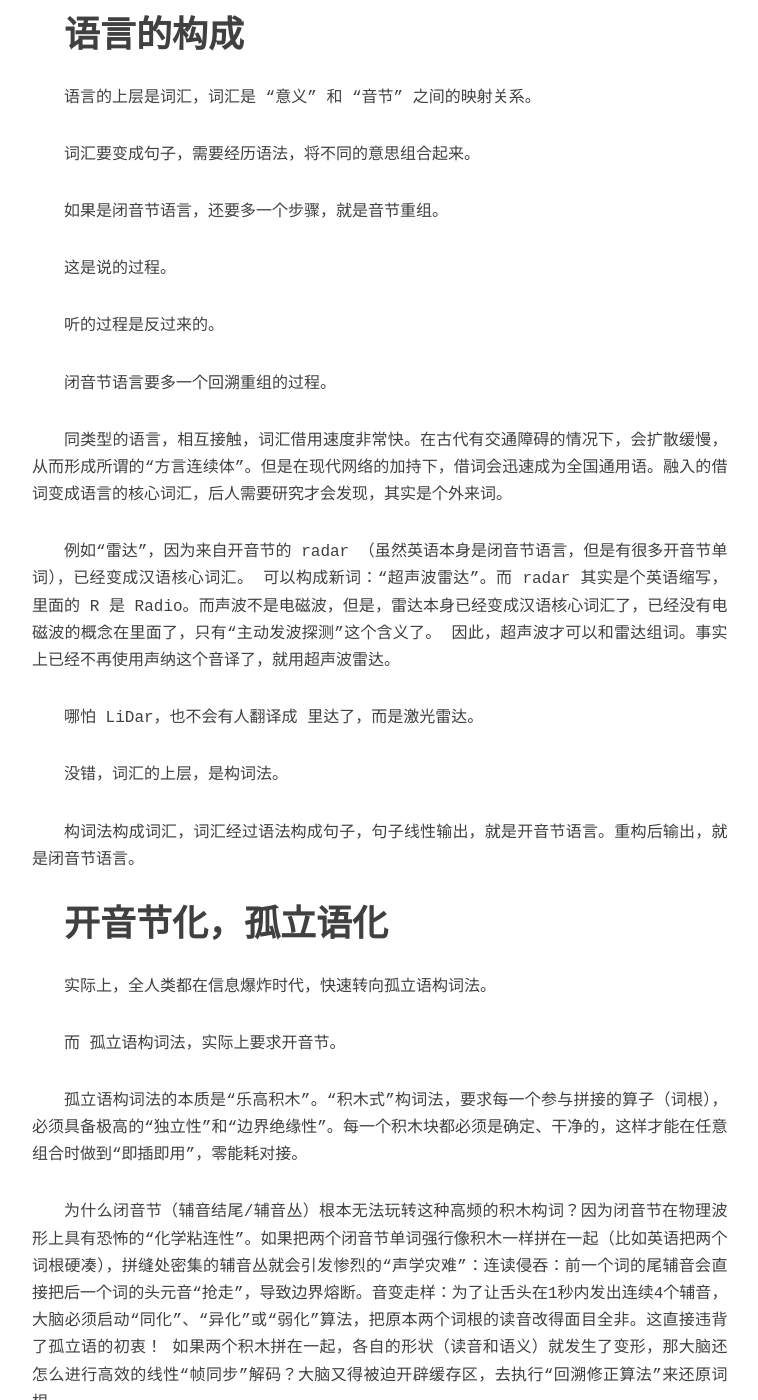
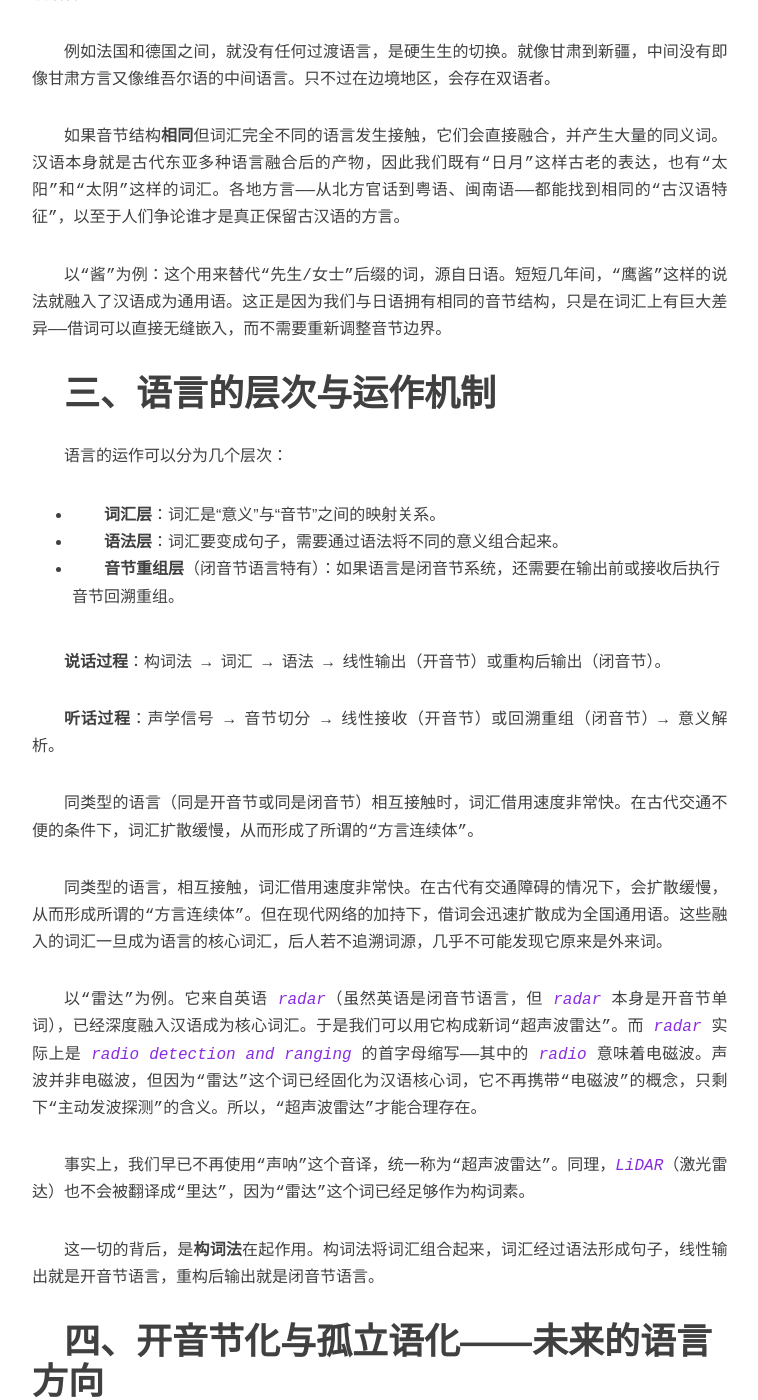
Before and after one commit to microcai/microcai.github.io, a Jekyll site: the page built from _posts/2026-07-30-new-lang-category.md, in a window 1280 px wide and 1400 px high, scrolled down 3747 px. Shown: the whole window, without its empty margins (239-997 px from the left). Built offline with Jekyll 4.4.1, drawn with Linux system fonts in a browser that asks for light colours; nearby versions of some CDN libraries; comment, search, counter and statistics services are not loaded; some of the changed text lies outside the part shown.

Commit message:
update by AI

```diff
--- a/_posts/2026-07-30-new-lang-category.md
+++ b/_posts/2026-07-30-new-lang-category.md
@@ -5,152 +5,145 @@ tags: [lang]
 ---
 
 
-旧的，基于地缘和人口迁徙划分的语系划分，已经失败了。
-我们要使用新的，基于脑科学的语系划分。
+旧有的语系分类，建立在血缘地缘和人口迁徙的假设之上。然而随着全球化和语言学研究的深入，这种分类法暴露出根本性的缺陷：它忽视了人类语言处理的核心机制——大脑的声学解码策略。
+
+因此，我们必须建立一种全新的语系分类体系：以音节结构和大脑解析方式为核心标准。
 
 且听我细细道来。
 
 
-# 音节结构和大脑的解析方式
+# 一、音节结构：大脑解码的起点
 
-人类说话，声音不是连续的，而是会被间隔隔开，形成一个一个音节。
+人类说话的声音并非连续流，而是被有节奏的间隔分割成一个个独立的音节。从声学物理的角度观察，每个音节的基本结构是统一的：以辅音（或半元音）起头，以元音或半元音收尾。单独一个元音或半元音，也完全可以自成音节。
 
-从听觉上看，每个音节的结构，都是以辅音开始，元音或者半元音结尾。
+然而，耳朵听到的，并不是真实的音节结构。大脑还需要根据语义进行二次拆分。
 
-因此，嘴巴到耳朵之间的音节结构，是全人类统一的，以辅音或者半元音开始，元音或半元音结尾。单独一个元音或者半元音也可以独立构成一个音节。
+以 **thank you** 为例。耳朵听到的，是 **"三 Q"** 这两个音节。但大脑需要将其拆分成 *thank* 和 *you* 两个独立的意义单位。
 
-但是，听到的音节，不是真正的音节。还需要进行拆分。
+按意义边界重新切分后，音节的结构就出现了分化——**开音节**与**闭音节**：
 
-拿 **thank you** 举例，听到的是 **三 Q** 两个音节。
-
-但是，需要进行拆分，拆分成  thank 和 U 两个。
-
-按意义进行拆分后的音节结构，就有了区别：
-
-开音节和闭音节。
-
-thank 这个音节，是 辅音 k 结尾的。
-
-因此， thank 是 闭音节。
-
-you 呢，是开音节。
+- *thank* 以辅音 **k** 收尾，是典型的**闭音节**（结尾封闭）。
+- *you* 以元音收尾，是典型的**开音节**（结尾开放）。
 
 
-有些语言，不允许 闭音节 的存在。例如 汉语，日语，意大利语。
-有些语言呢，大量存在闭音节的单词。例如 英语，德语，阿拉伯语，斯拉夫语。
+世界上有些语言根本不允许闭音节的存在。汉语、日语、意大利语就是典型：它们所有的音节都必须以元音或半元音收尾。
 
-但是呢，人的嘴巴是不能单独发辅音的。因为辅音的 “音”，其信息是编码在波形的“突变”里的。只有频率的突变，才能携带这个信息。
-而“突变”是不可持续的，本质上就是一个瞬间的事情。
-元音则是编码在波形的基率和泛音里。是一个持续的声音。
+而另一些语言则大量充斥闭音节单词。英语、德语、阿拉伯语和斯拉夫语就是代表。
 
-因此从嘴巴里出来的声音，必然是以元音结尾的。
+但这里有一个关键的物理事实：人的嘴巴无法单独发出纯辅音。因为辅音的声学信息，编码在声波的**突变**——频率的突变里。而“突变”本质上就是瞬态现象，不可持续，是一瞬间的事件。相反，元音的信息编码在声波的**基频和泛音**结构里，是一种可持续的声波。
 
-> 注：在我的语言学里，能持续发的音叫元音。或者说，不能单独发音的就是辅音。剩下的都是元音。可以和任意辅音搭配的，是纯元音。比如 a，可以搭配 ta fa ma la sa 等等等等。不能任意搭配的，就是半元音。比如 s。ts 是一个很自然的音节。但是 fs ks ls 不是。
+因此，从嘴巴发出的声音，必然是以元音（或半元音）收尾的。辅音丛可以出现在音节开头，但音节结尾必须是可发声的元音。
+
+> **补充说明**：在我的理论框架中，“能持续发声的就是元音”——那些只能短暂发出、不能持续发音的音就是辅音。其余不能归入纯粹辅音或元音的，也都是元音家族。能和任意辅音自由搭配的，称为**纯元音**（如 *a*，可组成 *ta*、*fa*、*ma*、*la*、*sa* 等）。不能任意搭配的，就称为**半元音**（如 *s*，*ts* 是很自然的音节，但 *fs*、*ks*、*ls* 就很不自然）。
+
+现在我们可以重新审视之前听到的 *thank you*（三 Q）这个例子。物理上，它被发成两个开音节（结尾都有元音），但在意义边界上，大脑把它切成了闭音节 *thank*（辅音 k 结尾）和开音节 *you*。
 
 
 
-大脑解析的意义边界，和嘴巴的发音边界对齐的，就是
+现在，我们可以基于**意义边界**与**发音边界**的关系，将语言划分为两大基本类型：
 
-开音节语言。
+- **开音节语言**：大脑解析的语义切分点，与嘴巴发声音节的物理边界完全对齐。
+- **闭音节语言**：大脑解析的语义切分点，与嘴巴发声音节的物理边界不一致。
 
-大脑解析的意义边界，和嘴巴的发音边界不一致的，就是 闭音节语言。
+这个定义看似简单，但它触及了人类语言处理的核心差异。
 
 
-闭音节语言由于意义边界，和嘴巴的发音边界不一致，不可避免的要进行音节的重组。
+闭音节语言之所以需要额外的处理，就是因为其语义切分点与发音物理边界不重合。这意味着大脑必须执行**音节回溯重组**。
 
-在开音节语言中，大脑的解码器是“帧同步”的：我听到一个音节（拍子），就直接映射一个意义。处理流程是线性的、确定的。
+让我们对比两种语言的解码机制：
 
-在闭音节语言中，大脑的解码器必须包含一个“回溯重组算法”：
+**开音节语言（如汉语）**——大脑的解码器是**帧同步**的：我听到一个音节（拍子），就直接映射一个独立的意义。整个处理流程是线性的、确定性的，就像流水线上的节拍器，一拍一个词。
 
-听到“te-napples”。
+**闭音节语言（如英语）**——大脑的解码器必须内置一套**回溯重组算法**：
 
-大脑判断：物理帧边界在“te”和“napples”之间。
+听到 *"te-napples"* 这个声学序列（物理帧边界在 *te* 和 *napples* 之间）。
 
-大脑查找上下文：已知“ten”是数词，“apples”是名词。
+1. 大脑判断：当前的物理帧切分位置似乎不对，需要调整。
+2. 大脑检索上下文：已知 *ten* 是数词，*apples* 是名词。
+3. 大脑执行重组：把 *n* 从后一个帧“夺回”，归还给前一个帧，最终还原为 *"ten apples"*。
 
-大脑执行重组命令：把“n”从后一个帧夺回，还给前一个帧，还原为“ten apples”。
+这种**“回溯—修正—重组”**的操作链，需要额外占用前额叶的工作记忆缓存，并完全不同于开音节语言的线性解码策略。两种解码策略之间，存在着本质的计算鸿沟。
 
-这种“回溯-修正-重组”的操作，需要额外占用前额叶的工作记忆缓存，并且在听觉解码上使用完全不同的策略。
+这两种截然不同的语音解码策略，会在人类发育的最早期就产生分野。
 
-两种完全不同的语音解码策略，会在婴儿时期分化 ——
-婴儿在出生时是“世界公民”，他们的大脑能区分全球所有语言的开、闭音节差异（包括日语里不存在的/r-l/，或英语里不存在的/e/）。
+刚出生的婴儿是真正的“世界公民”：他们的大脑能够区分全球所有语言的声学特征，包括日语中不存在的/r-l/对立、英语中不存在的/e/-/æ/对立、以及所有语言中开音节和闭音节的差异。
 
-但在6-12个月这个窗口期，大脑启动了一场“统计大清洗”：
+但在出生后的**6-12个月**关键窗口期，大脑启动了一场“统计大清洗”——基于所处的语言环境，对神经连接进行大规模修剪和强化。
 
-如果婴儿所处的环境是开音节解码系统（如普通话、意大利语），大脑会强化“边界绝缘、节拍等时”的神经元连接，同时修剪掉对“辅音丛猝发、连读侵吞”敏感的突触。
+- **如果婴儿身处开音节解码系统**（如普通话、意大利语）：大脑会强化“边界绝缘、节拍等时”的神经元连接，同时修剪掉那些专门处理“辅音丛猝发”和“连读侵吞”的突触。
+- **如果婴儿身处闭音节解码系统**（如英语、德语）：大脑则反向强化——对“复杂辅音拼合”和“元音弱化”的预测能力进行深度优化。
 
-如果婴儿所处的环境是闭音节解码系统（如英语、德语），大脑则反过来，强化对“复杂辅音拼合”和“元音弱化”的预测能力。
+结果：到12个月时，这两类婴儿的大脑已经各自装备了完全不同的**“声学特征提取器”**——一个天生擅长线性节拍解码，一个天生擅长复杂辅音重组。
 
-结果：到12个月大时，这两类婴儿的大脑，已经各自拥有了完全不同的“声学特征提取器”。
+如果在此之后（12个月后）再去学习另一类型解码策略的语言（比如开音节语言者突然学习闭音节语言），就不得不调用大脑的逻辑思维区域去“模拟”那种不同的处理方式。这相当于大模型中，成年后习得的第二语言只是被压缩到上下文里，而婴儿期内化的母语，则是深度写入到模型的权重本身。
 
-如果此时，再去学习不同类型的语言，则需要占用大脑的逻辑思维区域的能力去模拟。用大模型的情况类比，就是成年后学习的语言，是占用宝贵的上下文，婴儿期学习的语言，就是能力内化到模型权重自身。
+# 二、词汇借用与过渡区的形成
 
-# 词汇和过渡区
+当一片区域内的人群使用**同类型**的语言（同是开音节或同是闭音节），他们会大量互相借用词汇，并逐渐形成**过渡区**。过渡区内的人所说的话，会介于两种语言之间，呈现出渐变的效果。
 
-如果一片区域的人类，使用相同的闭音节语言或者开音节语言，则相互之间会互相借用对方的词汇。
+然而，当**闭音节语言**与**开音节语言**的人群混居时，情况截然不同——他们无法形成过渡区。即使互相借词，也会发生**强制转换**：
 
-并且形成过渡区。过渡区的人，说的话会介于2个语言之间。
+- 意大利语（开音节）借入 *film* 时，会强行添加一个元音结尾，变成 *filme*，使其符合开音节的要求。
+- 闭音节语言借入开音节语言词汇时，往往也需要进行类似的重构。
 
-如果 闭音节语言和开音节语言的人群混居，则无法形成过渡区。
+### 同类型语言间的渐变
 
-并且，相互借词的时候，会强行转换。
+以同样属于开音节语言的汉语各地方言为例，过渡是**连续的渐变**：从山东出发一路向西，山东话会逐渐过渡为河南话，再逐渐过渡为陕西话，在交界处的人，说话会同时具有山东话和河南话的特征。
 
-例如 film 被借到意大利语的时候，会强行添加元音结尾，变成 filme。
+但如果从甘肃继续向西进入新疆，情况就完全不同了——你**不会**发现介于甘肃话和维吾尔语之间的过渡语言，而是会立刻切换到一种完全不同的语言体系。这里只存在**双语者**，不存在过渡语言。
 
-而同样开音节的汉语，各地方言实际上是**渐变**的。 从山东开始一路向西，发现山东话会逐渐过渡为河南话，然后逐渐过渡为陕西话。在交界处的人，说话会听着即像山东话，又像河南话。
+### 音节结构不同 → 无过渡语言，仅有双语者
 
-继续向西，进入新疆，则会发现，并不存在介于甘肃话和维吾尔语之间的语言，会立即硬切换。
+当音节结构不同的两种语言接触时，结果不是过渡语言，而是**双语者**。只有在极长的历史时间尺度下，这些双语者群体才可能演化出一种新的混合语（类似“洋泾浜”的过程）。但这种新语言并不是过渡语言，它不会被任何一方认可为“听起来很像”自己的语言。
 
-音节结构不同的过渡带，会产生双语者，但不会产生过渡语言。
-
-这些双语者如果在时间足够长的情况下，可能会经历 “洋泾浜” 一样的过程演化出新的语言。
-
-但是这个新的语言，也不是过渡语言，并不会被双方认可为“听着很像”。
+以法语（闭音节）和德语（闭音节）为例，法国和德国之间没有任何过渡语言，语言切换是硬生生的。这与甘肃到新疆的语言切换模式完全一致——中间不存在介于甘肃方言和维吾尔语之间的过渡语言。
 
 例如法国和德国之间，就没有任何过渡语言，是硬生生的切换。就像甘肃到新疆，中间没有即像甘肃方言又像维吾尔语的中间语言。只不过在边境地区，会存在双语者。
 
-音节结构相同，但是词汇完全不同的语言，混居后，会直接融合。并产生大量的“同义词”。汉语本身就是古代东亚的语言融合后的结果。因此我们既有“日月”表示太阳和月亮，又有“太阳”和“太阴”这样的词汇。各地方言都能找到“古汉语的特征”。哪怕是 广东话语和闽南话这种和北方方言差异极大的，都能找到所谓的古汉语特征，争论谁才是古汉语。
+如果音节结构**相同**但词汇完全不同的语言发生接触，它们会直接融合，并产生大量的同义词。汉语本身就是古代东亚多种语言融合后的产物，因此我们既有“日月”这样古老的表达，也有“太阳”和“太阴”这样的词汇。各地方言——从北方官话到粤语、闽南语——都能找到相同的“古汉语特征”，以至于人们争论谁才是真正保留古汉语的方言。
 
-比如 “酱”这个字，用来替代先生/女士这个后缀的用法，来自日语。
-“鹰酱” 这样的说法，不过几年，就融入了汉语成为通用语。
-因为，汉语和日语是音节结构相同的语言。只是词汇上有巨大的差异。
+以“酱”为例：这个用来替代“先生/女士”后缀的词，源自日语。短短几年间，“鹰酱”这样的说法就融入了汉语成为通用语。这正是因为我们与日语拥有相同的音节结构，只是在词汇上有巨大差异——借词可以直接无缝嵌入，而不需要重新调整音节边界。
 
-# 语言的构成
+# 三、语言的层次与运作机制
 
-语言的上层是词汇，词汇是 “意义” 和 “音节” 之间的映射关系。
+语言的运作可以分为几个层次：
 
-词汇要变成句子，需要经历语法，将不同的意思组合起来。
+- **词汇层**：词汇是“意义”与“音节”之间的映射关系。
+- **语法层**：词汇要变成句子，需要通过语法将不同的意义组合起来。
+- **音节重组层**（闭音节语言特有）：如果语言是闭音节系统，还需要在输出前或接收后执行音节回溯重组。
 
-如果是闭音节语言，还要多一个步骤，就是音节重组。
+**说话过程**：构词法 → 词汇 → 语法 → 线性输出（开音节）或重构后输出（闭音节）。
 
-这是说的过程。
+**听话过程**：声学信号 → 音节切分 → 线性接收（开音节）或回溯重组（闭音节）→ 意义解析。
 
-听的过程是反过来的。
+同类型的语言（同是开音节或同是闭音节）相互接触时，词汇借用速度非常快。在古代交通不便的条件下，词汇扩散缓慢，从而形成了所谓的“方言连续体”。
 
-闭音节语言要多一个回溯重组的过程。
+同类型的语言，相互接触，词汇借用速度非常快。在古代有交通障碍的情况下，会扩散缓慢，从而形成所谓的“方言连续体”。但在现代网络的加持下，借词会迅速扩散成为全国通用语。这些融入的词汇一旦成为语言的核心词汇，后人若不追溯词源，几乎不可能发现它原来是外来词。
 
-同类型的语言，相互接触，词汇借用速度非常快。在古代有交通障碍的情况下，会扩散缓慢，从而形成所谓的“方言连续体”。但是在现代网络的加持下，借词会迅速成为全国通用语。融入的借词变成语言的核心词汇，后人需要研究才会发现，其实是个外来词。
+以“雷达”为例。它来自英语 *radar*（虽然英语是闭音节语言，但 *radar* 本身是开音节单词），已经深度融入汉语成为核心词汇。于是我们可以用它构成新词“超声波雷达”。而 *radar* 实际上是 *radio detection and ranging* 的首字母缩写——其中的 *radio* 意味着电磁波。声波并非电磁波，但因为“雷达”这个词已经固化为汉语核心词，它不再携带“电磁波”的概念，只剩下“主动发波探测”的含义。所以，“超声波雷达”才能合理存在。
 
-例如“雷达”，因为来自开音节的 radar （虽然英语本身是闭音节语言，但是有很多开音节单词），已经变成汉语核心词汇。
-可以构成新词：“超声波雷达”。而 radar 其实是个英语缩写，里面的 R  是 Radio。而声波不是电磁波，但是，雷达本身已经变成汉语核心词汇了，已经没有电磁波的概念在里面了，只有“主动发波探测”这个含义了。
-因此，超声波才可以和雷达组词。事实上已经不再使用声纳这个音译了，就用超声波雷达。
+事实上，我们早已不再使用“声呐”这个音译，统一称为“超声波雷达”。同理，*LiDAR*（激光雷达）也不会被翻译成“里达”，因为“雷达”这个词已经足够作为构词素。
 
-哪怕 LiDar，也不会有人翻译成 里达了，而是激光雷达。
+这一切的背后，是**构词法**在起作用。构词法将词汇组合起来，词汇经过语法形成句子，线性输出就是开音节语言，重构后输出就是闭音节语言。
 
-没错，词汇的上层，是构词法。
+# 四、开音节化与孤立语化——未来的语言方向
 
-构词法构成词汇，词汇经过语法构成句子，句子线性输出，就是开音节语言。重构后输出，就是闭音节语言。
+实际上，全人类正处在信息爆炸的时代，语言正在快速向**孤立语**构词法演变。而孤立语的运作方式，本质上要求开音节。
 
-# 开音节化，孤立语化
+孤立语构词法的本质就是“**乐高积木**”——每一个参与拼接的词根，都是独立的算子。这种“积木式”构词法要求：
 
-实际上，全人类都在信息爆炸时代，快速转向孤立语构词法。
+- 每个积木块必须具备极高的**独立性**和**边界绝缘性**。
+- 每个词根必须是确定、干净的，这样才能在任意组合时实现“即插即用”，零能耗对接。
 
-而 孤立语构词法，实际上要求开音节。
+为什么闭音节（辅音结尾、辅音丛）根本无法胜任这种高频的积木构词？
 
-孤立语构词法的本质是“乐高积木”。“积木式”构词法，要求每一个参与拼接的算子（词根），必须具备极高的“独立性”和“边界绝缘性”。每一个积木块都必须是确定、干净的，这样才能在任意组合时做到“即插即用”，零能耗对接。
+因为闭音节在声学物理上具有可怕的**“化学粘连性”**。如果把两个闭音节单词强行像积木一样拼在一起（比如英语中把两个词根硬凑），拼缝处密集的辅音丛就会引发惨烈的“声学灾难”：
 
-为什么闭音节（辅音结尾/辅音丛）根本无法玩转这种高频的积木构词？因为闭音节在物理波形上具有恐怖的“化学粘连性”。如果把两个闭音节单词强行像积木一样拼在一起（比如英语把两个词根硬凑），拼缝处密集的辅音丛就会引发惨烈的“声学灾难”：连读侵吞：前一个词的尾辅音会直接把后一个词的头元音“抢走”，导致边界熔断。音变走样：为了让舌头在1秒内发出连续4个辅音，大脑必须启动“同化”、“异化”或“弱化”算法，把原本两个词根的读音改得面目全非。这直接违背了孤立语的初衷！ 如果两个积木拼在一起，各自的形状（读音和语义）就发生了变形，那大脑还怎么进行高效的线性“帧同步”解码？大脑又得被迫开辟缓存区，去执行“回溯修正算法”来还原词根。
+1. **连读侵吞**：前一个词的尾辅音会直接把后一个词的头元音“抢走”，导致语义边界熔断。
+2. **音变走样**：为了让舌头在1秒内发出连续4个辅音，大脑必须启动“同化”“异化”或“弱化”算法，把两个原本独立的词根的读音改得面目全非。
 
-开音节化，孤立语化的极致，就是汉语。
+这直接违背了孤立语的初衷！如果两个积木拼在一起，各自的形状（读音和语义）都发生了变形，大脑怎么还能进行高效的线性“帧同步”解码？大脑被迫开辟额外的缓存区去执行“回溯修正算法”，这完全增加了认知负荷。
 
-因此，汉语是所有人类语言发展的最终归宿。
+开音节化、孤立语化的极致形态，就是**汉语**。汉语是孤立语构词法的最高形式——每个字都是独立的音节，没有词根变形，没有连读音变，每个词根都保持绝对的边界绝缘性。
+
+因此，汉语不仅是现有语言的典范，也是全人类语言演化的未来方向。
```
